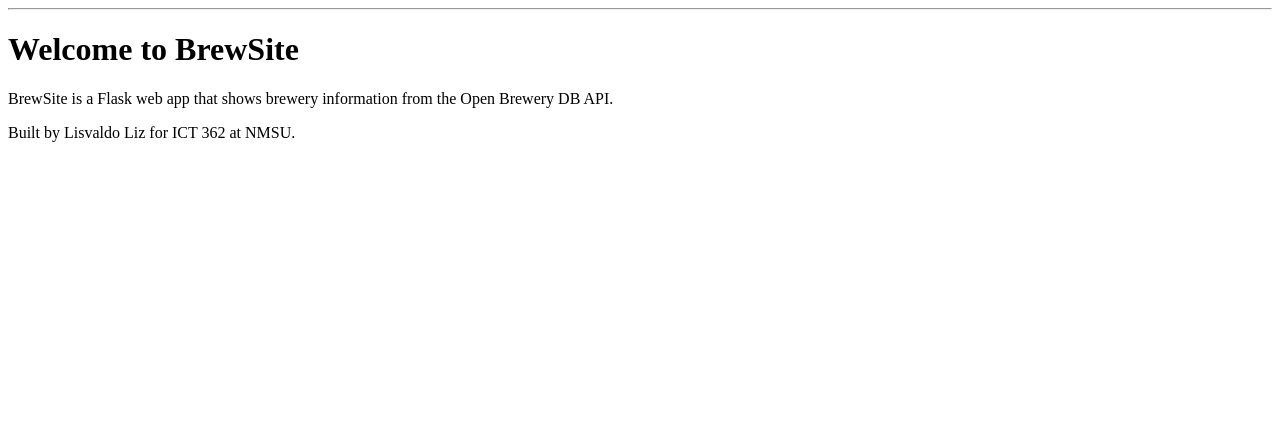
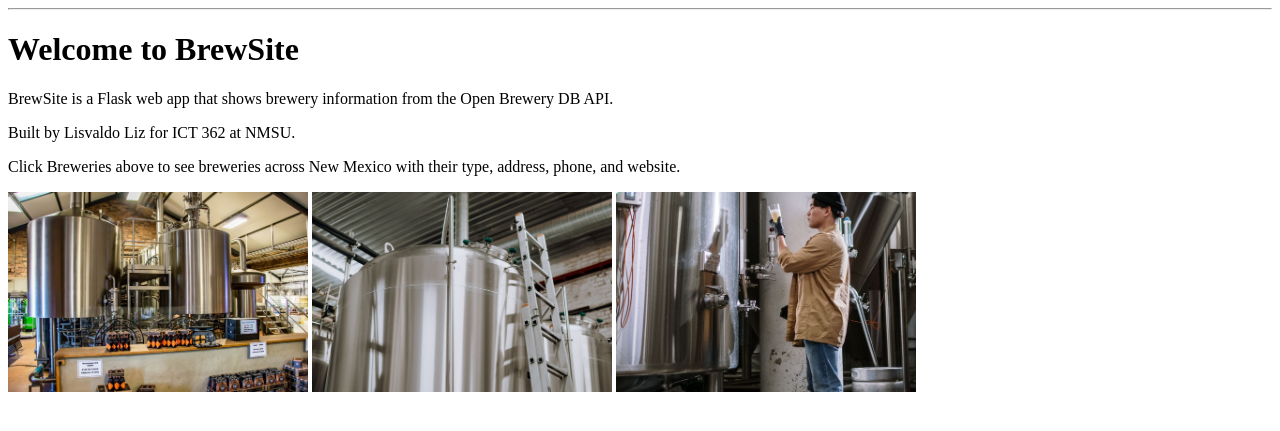
Before and after one commit to lizNMSUtech/brewsite, a Flask app: page / in a window 1280 px wide. Shown: the part 26-457 px from the top of the page. Run offline with Flask 3, Linux system fonts and the light colour scheme.

Commit message:
Add three images to home page

```diff
--- a/templates/home.html
+++ b/templates/home.html
@@ -4,4 +4,8 @@
 <h1>Welcome to BrewSite</h1>
 <p>BrewSite is a Flask web app that shows brewery information from the Open Brewery DB API.</p>
 <p>Built by Lisvaldo Liz for ICT 362 at NMSU.</p>
+<p>Click Breweries above to see breweries across New Mexico with their type, address, phone, and website.</p>
+<img src="{{ url_for('static', filename='images/brew1.jpg') }}" alt="Brewery photo 1" width="300" height="200" style="object-fit: cover;">
+<img src="{{ url_for('static', filename='images/brew2.jpg') }}" alt="Brewery photo 2" width="300" height="200" style="object-fit: cover;">
+<img src="{{ url_for('static', filename='images/brew3.jpg') }}" alt="Brewery photo 3" width="300" height="200" style="object-fit: cover;">
 {% endblock %}
```
Also changed, not shown: static/images/brew1.jpg (added), static/images/brew2.jpg (added), static/images/brew3.jpg (added).
